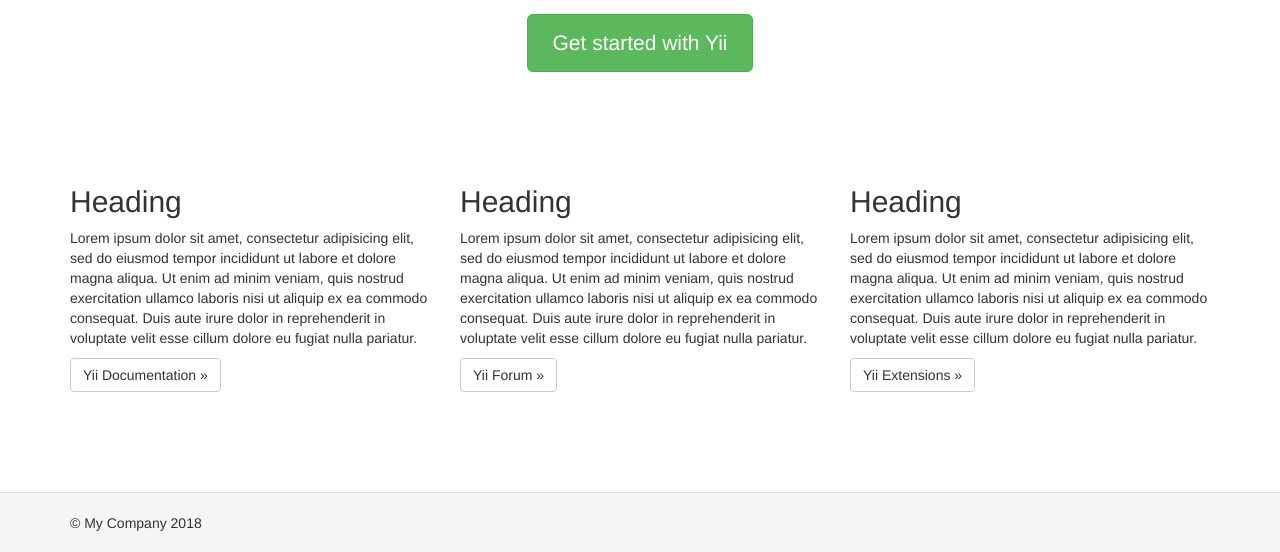
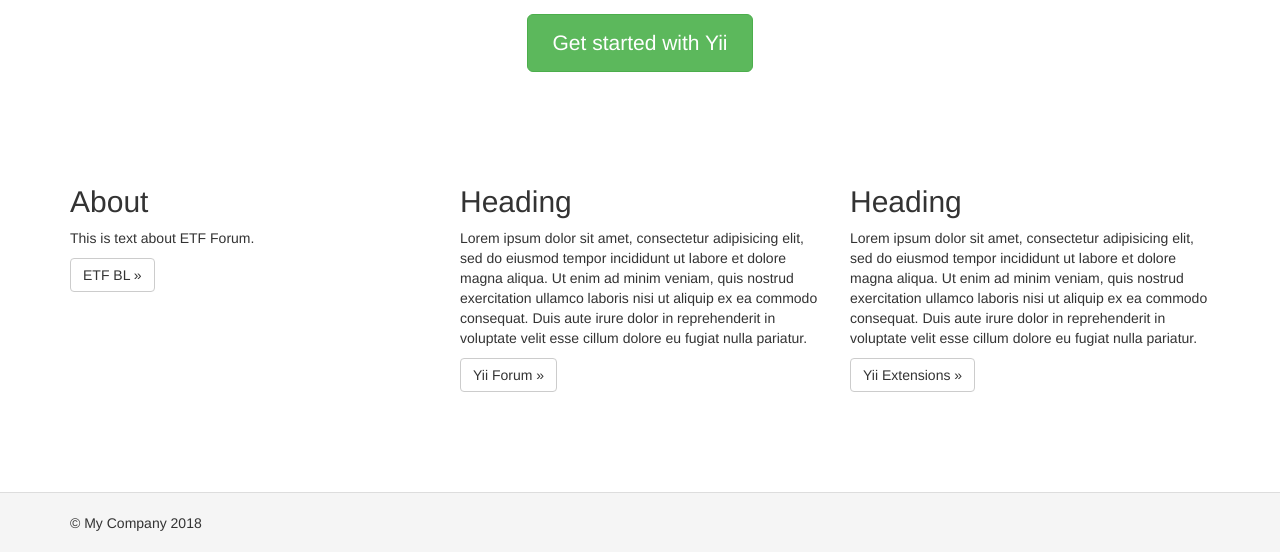
Before and after one commit to bravostudiodev/stipendisti18-19, a Yii app: template basic/views/site/index.php in a window 1280 px wide. Shown: the part 248-800 px from the top of the page. Run offline with PHP 8.4 and a stand-in for Yii, Linux system fonts and the light colour scheme; the template is opened without the code that fills it, so the values that code supplies are empty; some libraries are stand-ins or nearby versions.

Commit message:
Updated about ETF Forum text

```diff
--- a/basic/views/site/index.php
+++ b/basic/views/site/index.php
@@ -18,14 +18,11 @@ $this->title = 'My Yii Application';
 
         <div class="row">
             <div class="col-lg-4">
-                <h2>Heading</h2>
+                <h2>About</h2>
 
-                <p>Lorem ipsum dolor sit amet, consectetur adipisicing elit, sed do eiusmod tempor incididunt ut labore et
-                    dolore magna aliqua. Ut enim ad minim veniam, quis nostrud exercitation ullamco laboris nisi ut aliquip
-                    ex ea commodo consequat. Duis aute irure dolor in reprehenderit in voluptate velit esse cillum dolore eu
-                    fugiat nulla pariatur.</p>
+                <p>This is text about ETF Forum.</p>
 
-                <p><a class="btn btn-default" href="http://www.yiiframework.com/doc/">Yii Documentation &raquo;</a></p>
+                <p><a class="btn btn-default" href="https://etf.unibl.org/">ETF BL &raquo;</a></p>
             </div>
             <div class="col-lg-4">
                 <h2>Heading</h2>
```
Also changed, not shown: nbproject/project.xml (added, +9 -0 lines), 2 other files.
